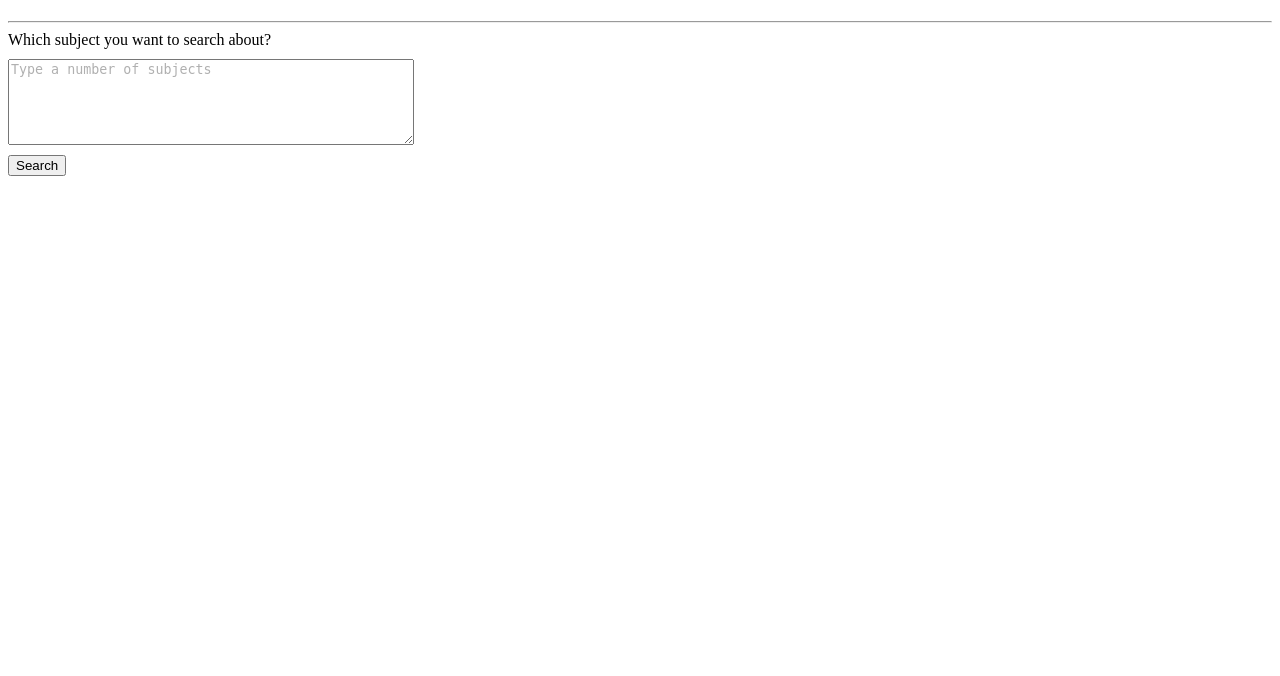
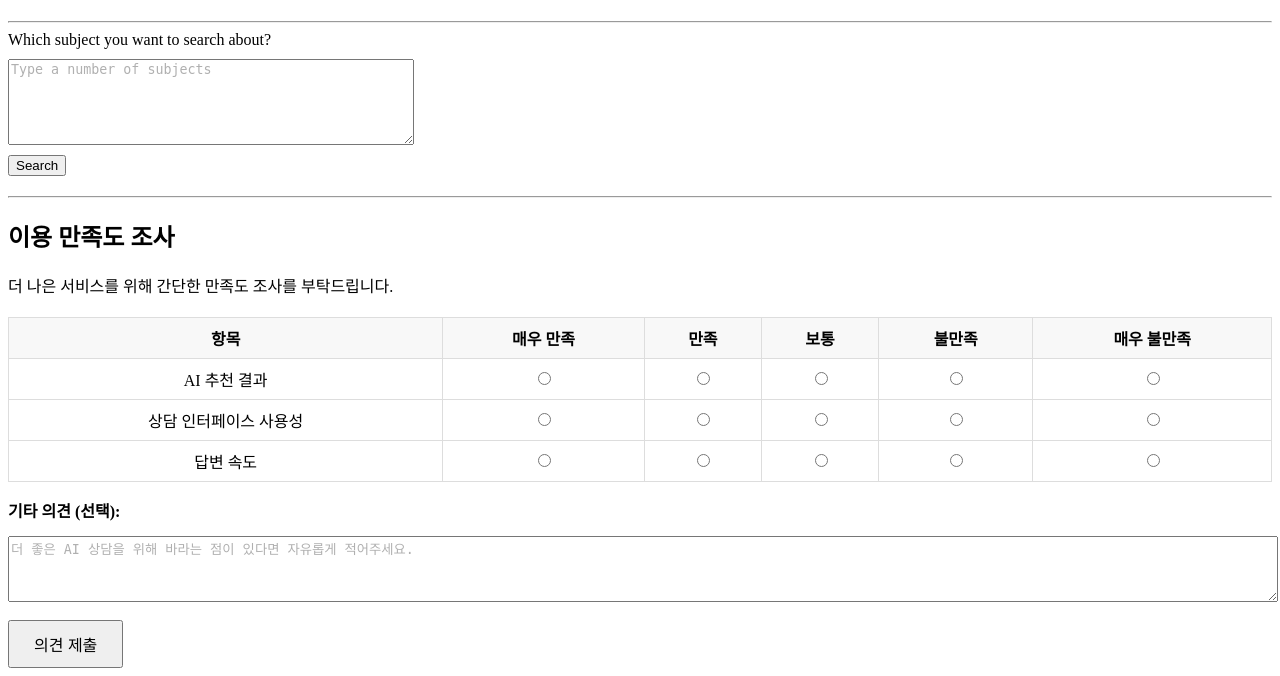
Before and after one commit to HaeSeongHI/Teamproject, a Flask app: page / in a window 1280 px wide. Shown: the part 400-1076 px from the top of the page. Before the commit the page ends 576 px from the top, so only its background shows below. Run offline with Flask 3, Linux system fonts and the light colour scheme.

Commit message:
satisfaction

```diff
--- a/main.py
+++ b/main.py
@@ -34,9 +34,13 @@ def index():
     user_input4 = ""
     search_input = ""
     search_result = ""
+    request1_result = ""
+    request2_result = ""
+    request3_result = ""
+
     form_id = request.form.get("form_id")
     if request.method == "POST":        # get인지 post인지
-        if form_id == 'form1':
+        if form_id == 'recommend':
             user_input1 = request.form["question1"]
             user_input2 = request.form["question2"]
             user_input3 = request.form["question3"]
@@ -87,7 +91,7 @@ def index():
                 subjects_list = answer.split('vrfctncdfspltng')[1]
                 answer = answer.split('vrfctncdfspltng')[0]
 
-                # 과목데이터 -> subjects_llist
+                # 과목데이터 -> subjects_list
                 subjects_list = subjects_list.split(',')
                 subjects_list = [i.strip() for i in subjects_list]
 
@@ -120,7 +124,7 @@ def index():
                                             search_input = search_input
                                             )
 
-        elif form_id == 'form2':
+        elif form_id == 'search':
             # search box
             try:
 
--- a/templates/index.html
+++ b/templates/index.html
@@ -37,7 +37,44 @@
             color: #b0b0b0;
             opacity: 1;
         }
+        /* 만족도 조사 테이블 */
+        .survey-table {
+            width: 100%;
+            border-collapse: collapse;
+            text-align: center;
+            margin-top: 20px;
+        }
+        .survey-table th,
+        .survey-table td {
+            padding: 8px;
+            border: 1px solid #ddd;
+        }
+        .survey-table th {
+            background-color: #f8f8f8;
+        }
+
+        .survey-comment-label {
+            font-weight: 600;
+            display: block;
+            margin-bottom: 6px;
+        }
+        .survey-comment-textarea {
+            width: 100%;
+            margin-top: 8px;
+            height: 60px;
+            resize: vertical;
+        }
+        .survey-submit-btn {
+            margin-top: 14px;
+            padding: 10px 24px;
+            font-size: 16px;
+        }
+
+
+
+
     </style>
+    <!--labelrow와 같은건 그냥 내가 지정한 클래스와 같은 것으로 아래에 내가 원하는 클래스에 그걸 할당함으로써 해당 style을 지닌 것을 사용할 수 있다.-->
 </head>
 <body>
     <h1>AI 과목 추천 상담 (in English)</h1>
@@ -54,11 +91,13 @@
         </div>
         <div class="textarea-row">
             <textarea name="question1" id="question1" placeholder = "EX. I'm interested in the field of computer vision.">{{ question1 }}</textarea>
+            <!--flow를 정확히 집자면 여기 name~이라고 쓰인 부분을 서버에 데이터 전송 시 쓰는 키 값으로 매우 중요하며, id는 그냥 html내에서 식별용을쓰이는 것으로보면되고
+            일단 여기에서 question1에 대한 html을 형성하고, request.form을 통해 -->
             <textarea name="question2" id="question2" placeholder = "EX.I want to study more about linear algebra.">{{ question2 }}</textarea>
             <textarea name="question3" id="question3" placeholder = "EX. I want to categorize all objects that is shown in the camera lens">{{ question3 }}</textarea>
             <textarea name="question4" id="question4" placeholder = "EX. I really like to interact with others. OR I'm not good at python.">{{ question4 }}</textarea>
         </div>
-        <button type="submit" name="form_id" value="form1">Go for it!</button>
+        <button type="submit" name="form_id" value="recommend">Go for it!</button>
     </form>
 
     <hr><!--이건 그냥 줄긋기-->
@@ -72,9 +111,65 @@
         <div class = "textarea-row">
             <textarea name = "search_subject" id="search_subject" placeholder = "Type a number of subjects">{{ search_input }}</textarea>
         </div>
-        <button type="submit" name="form_id" value="form2">Search</button>
+        <button type="submit" name="form_id" value="search">Search</button>
     </form>
     <pre>{{ search_result }}</pre>
 
+    <!-- 만족도 조사 Section 시작 -->
+    <hr>
+    <h2>이용 만족도 조사</h2>
+    <p>더 나은 서비스를 위해 간단한 만족도 조사를 부탁드립니다.</p>
+    <form method="post">
+    <table class="survey-table">
+        <tr>
+        <th>항목</th>
+        <th>매우 만족</th>
+        <th>만족</th>
+        <th>보통</th>
+        <th>불만족</th>
+        <th>매우 불만족</th>
+        </tr>
+        <tr>
+        <td>AI 추천 결과</td>
+        <td><input type="radio" name="satisfaction_result" value="5" required></td>
+        <td><input type="radio" name="satisfaction_result" value="4"></td>
+        <td><input type="radio" name="satisfaction_result" value="3"></td>
+        <td><input type="radio" name="satisfaction_result" value="2"></td>
+        <td><input type="radio" name="satisfaction_result" value="1"></td>
+        </tr>
+        <tr>
+        <td>상담 인터페이스 사용성</td>
+        <td><input type="radio" name="satisfaction_ui" value="5" required></td>
+        <td><input type="radio" name="satisfaction_ui" value="4"></td>
+        <td><input type="radio" name="satisfaction_ui" value="3"></td>
+        <td><input type="radio" name="satisfaction_ui" value="2"></td>
+        <td><input type="radio" name="satisfaction_ui" value="1"></td>
+        </tr>
+        <tr>
+        <td>답변 속도</td>
+        <td><input type="radio" name="satisfaction_speed" value="5" required></td>
+        <td><input type="radio" name="satisfaction_speed" value="4"></td>
+        <td><input type="radio" name="satisfaction_speed" value="3"></td>
+        <td><input type="radio" name="satisfaction_speed" value="2"></td>
+        <td><input type="radio" name="satisfaction_speed" value="1"></td>
+        </tr>
+    </table>
+    <div style="margin-top:16px;">
+        <label for="satisfaction_comment" class="survey-comment-label">기타 의견 (선택):</label>
+        <textarea id="satisfaction_comment" name="satisfaction_comment" placeholder="더 좋은 AI 상담을 위해 바라는 점이 있다면 자유롭게 적어주세요." class="survey-comment-textarea"></textarea>
+    </div>
+    <button type="submit" name="form_id" value="survey" class="survey-submit-btn">의견 제출</button>
+    </form>
+    <!-- 만족도 조사 Section 끝 -->
+<!--div는 자유서술과 같은 것에 유용하며,
+
+<table>: 표 전체
+
+<tr>: table row, 표의 한 줄
+
+<th>: table header, 표의 머릿글(보통 굵게, 중앙 정렬)
+
+<td>: table data, 실제 데이터 칸을 의미하기에 checkbox와 같은걸 형성할 때 쓰기가 좋다.-->
+
 </body>
 </html>
```
Also changed, not shown: 1 other file.
